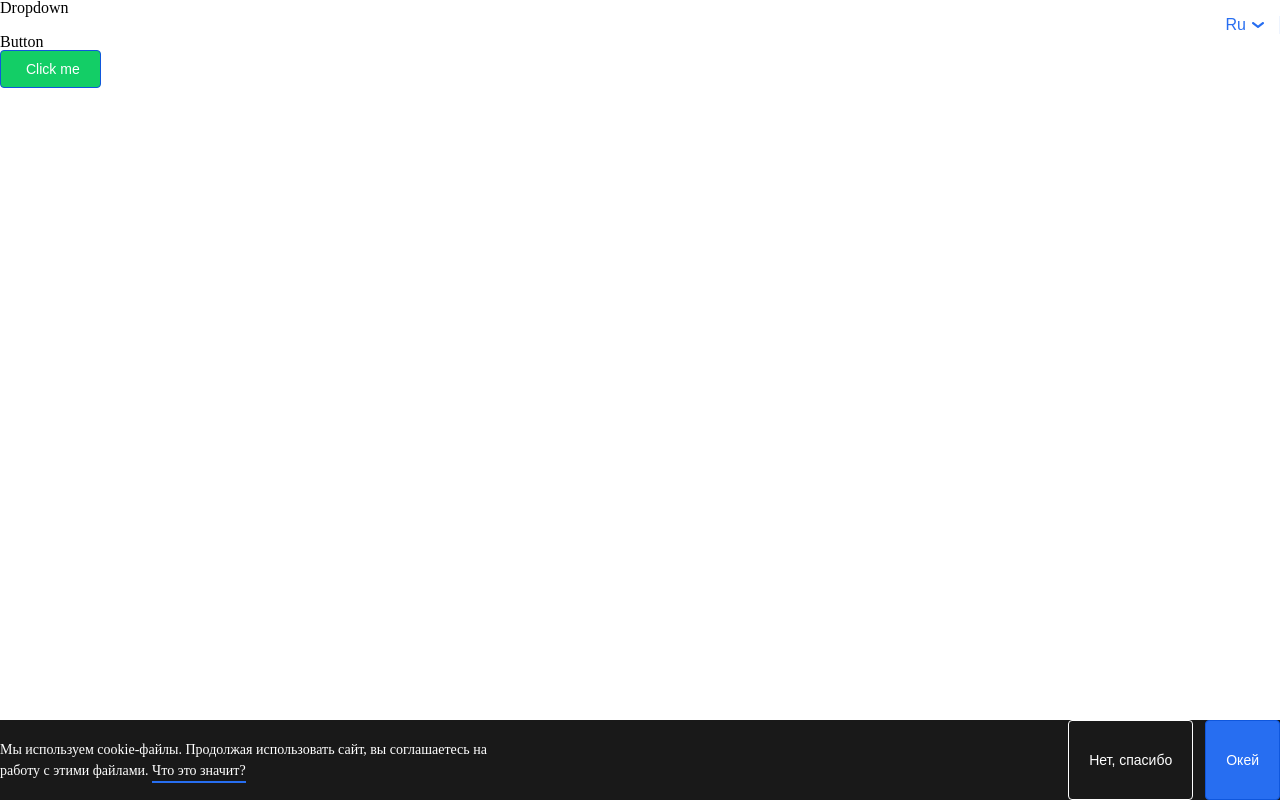
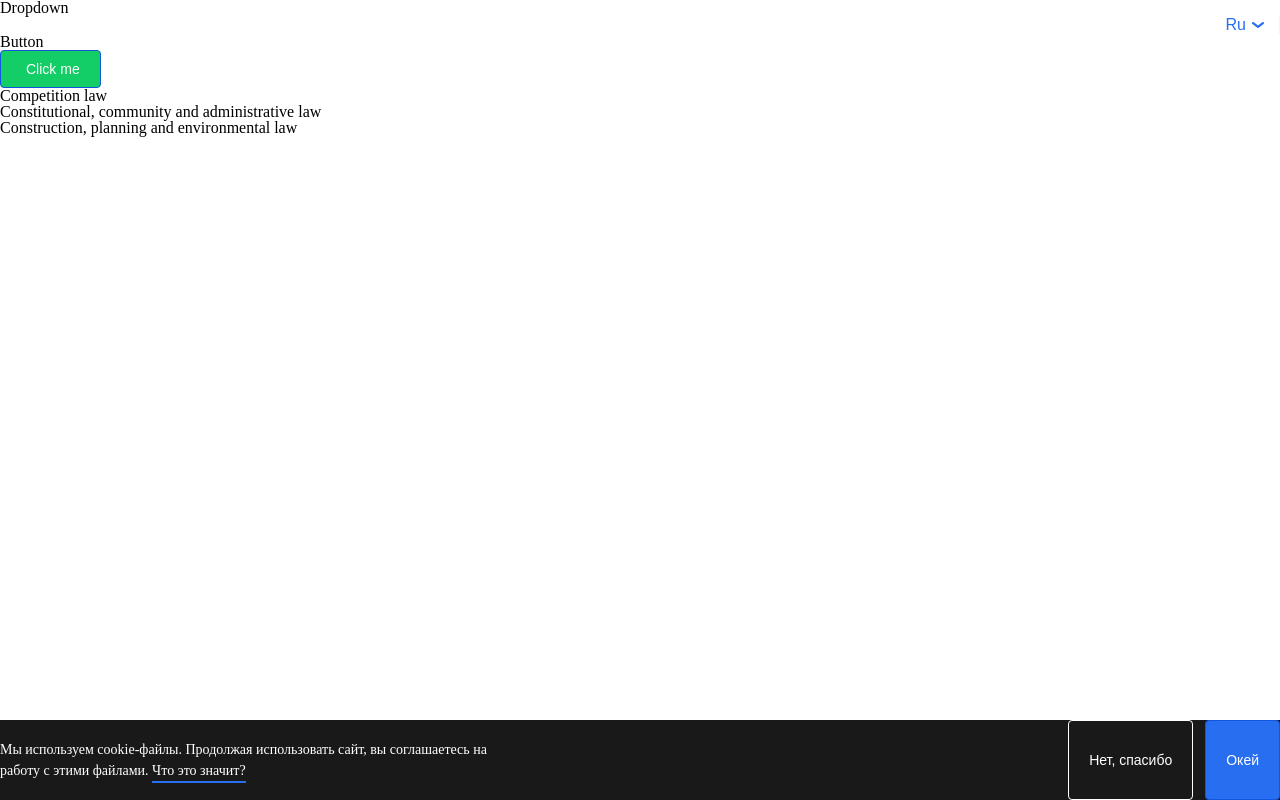
Before and after one commit to dzmitry-viartseika/components, a Vue app: page / in a window 1280 px wide. Built offline with nearby package versions, Linux system fonts and the light colour scheme.

Commit message:
add accordion component

```diff
--- a/src/App.vue
+++ b/src/App.vue
@@ -9,11 +9,13 @@
       <my-button :buttonOptions="buttonOptions"/>
     </div>
     <cookieNotification v-if="!cookieToken" :cookieToken.sync="cookieToken"/>
+    <accordion  :items="items"/>
   </div>
 </template>
 
 <script>
 import dropdown from './components/elements/dropdown.vue';
+import accordion from './components/elements/accordion.vue';
 import cookieNotification from './components/cookieNotification.vue';
 import buttonComponent from './components/elements/buttonComponent.vue';
 
@@ -22,10 +24,25 @@ export default {
   components: {
     dropdown,
     cookieNotification,
+    accordion,
     myButton: buttonComponent,
   },
   data: () => ({
     cookieToken: false,
+    items: [{
+      id: 1,
+      title: 'Competition law',
+      content: 'wer 1Schärer Attorneys at Law advises and represents you on questions of unfair competition and the anti-trust law, for example, for company mergers, anti-trust investigations and for the drafting of distribution agreements.',
+    }, {
+      id: 2,
+      title: 'Constitutional, community and administrative law',
+      content: 'test 2 Civil law regulates privities of contract between private persons, communities of persons and corporations. On the other hand, constitutional, community and administrative law is concerned with the legal relationship between a private person and the community sector (federation, cantons, communities, associations of communities), or amongst communities. The specialists at Schärer Attorneys at Law act as advisers and consultants for private persons as well as communities, and represent them in the legal proceedings of objection and appeal.',
+    },
+    {
+      id: 3,
+      title: 'Construction, planning and environmental law',
+      content: 'greee 3Our specialists in the fields of construction, planning and environmental law advise and represent builders, planners and architects, corporations, affected neighboring communities and associations of communities in:',
+    }],
   }),
   computed: {
     dropdownOptions() {
--- /dev/null
+++ b/src/components/elements/accordion.vue
@@ -0,0 +1,34 @@
+<template>
+  <div class="accordion">
+    <ul>
+      <li v-for="item in items" @click="toggle(item.id)" :key="item.title">
+        <div class="arrow_box" :class="{'arrow_box--open' : activeItem === item.id}"></div>
+        {{item.title}}
+        <transition>
+          <div v-if="activeItem === item.id" class="item">
+            {{item.content}}
+          </div>
+        </transition>
+      </li>
+    </ul>
+  </div>
+</template>
+
+<script>
+export default {
+  name: 'accordion',
+  props: ['items'],
+  data: () => ({
+    activeItem: -1,
+  }),
+  methods: {
+    toggle(id) {
+      this.activeItem = this.activeItem === id ? -1 : id;
+    },
+  },
+};
+</script>
+
+<style scoped>
+
+</style>
```
